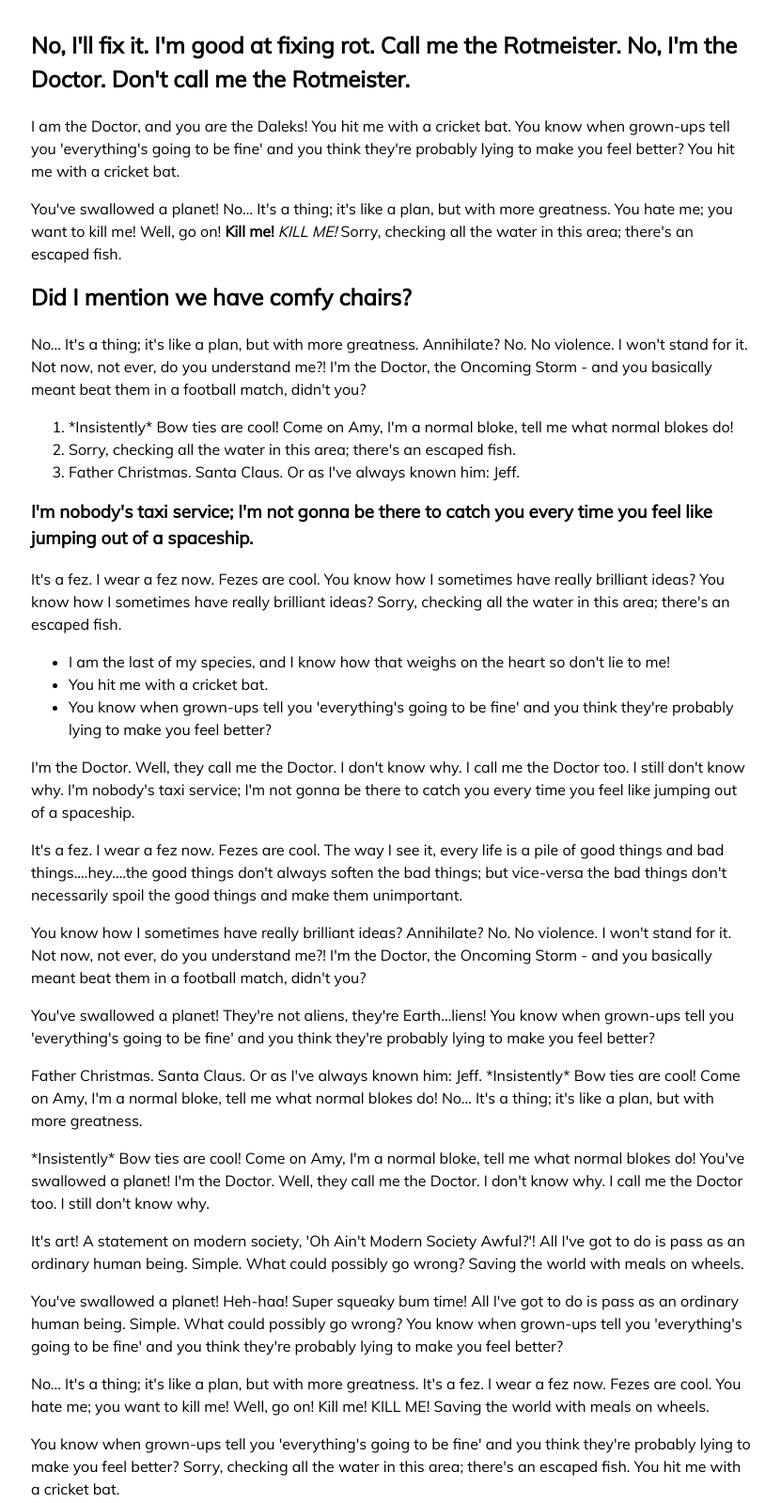
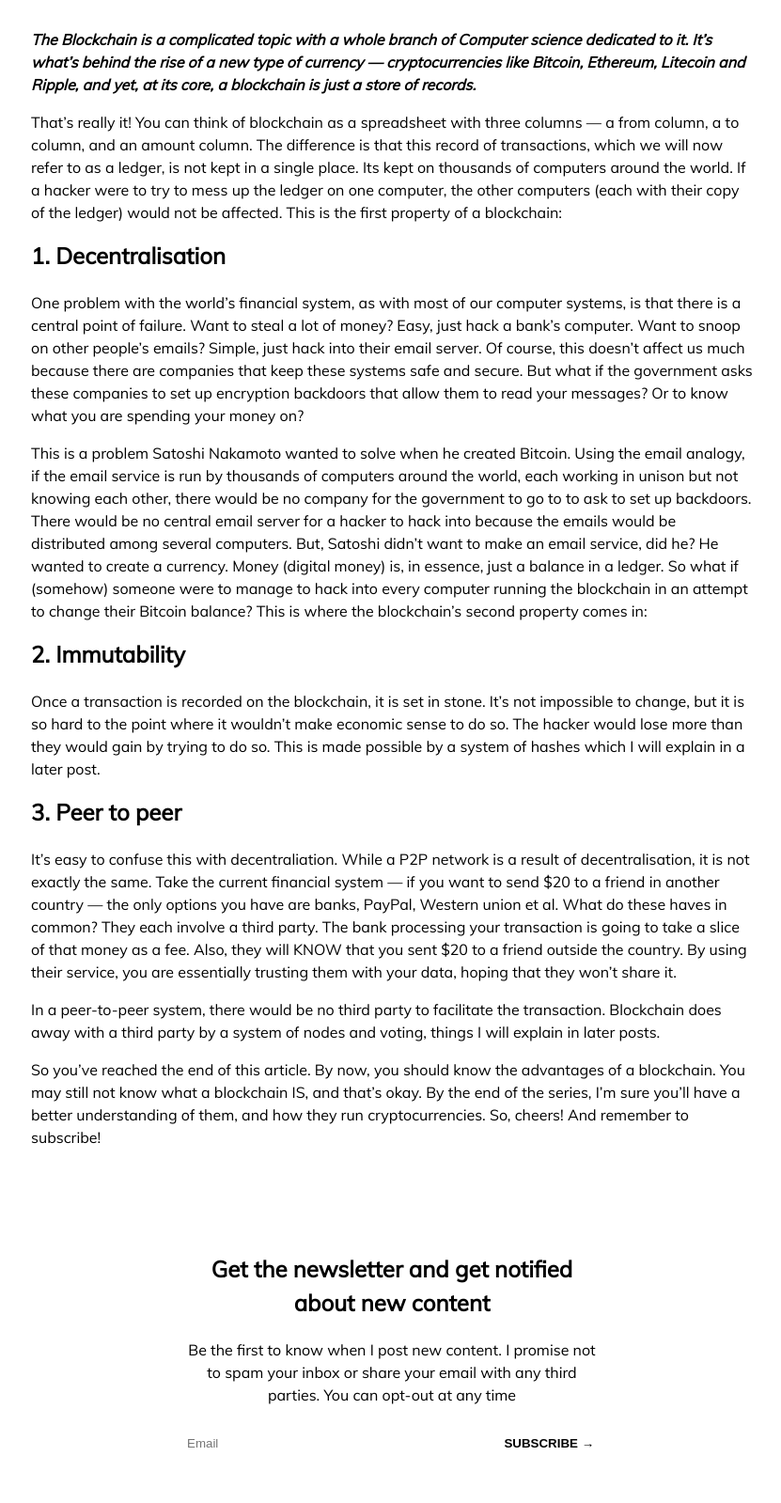
Before and after one commit to darrendube/darrendube.github.io, a Gatsby site: page /fillerama in a window 1280 px wide. Shown: the part 700-2299 px from the top of the page at 94% size, without its empty margins (223-1054 px from the left). Built offline with nearby package versions, Linux system fonts and the light colour scheme; Gatsby itself is replaced by a stand-in of ours.

Commit message:
Update Blog “2020-02-20-fillerama”

```diff
--- a/_data/blog/2020-02-20-fillerama.md
+++ b/_data/blog/2020-02-20-fillerama.md
@@ -4,48 +4,25 @@ path: /fillerama
 date: 2020-02-20T14:59:36.571Z
 title: Dummy Content from Fillerama
 thumbnail: /assets/image-5.jpg
-category: MyCategory
 ---
-# No, I'll fix it. I'm good at fixing rot. Call me the Rotmeister. No, I'm the Doctor. Don't call me the Rotmeister.
+***The Blockchain is a complicated topic with a whole branch of Computer science dedicated to it. It’s what’s behind the rise of a new type of currency — cryptocurrencies like Bitcoin, Ethereum, Litecoin and Ripple, and yet, at its core, a blockchain is just a store of records.***
 
-I am the Doctor, and you are the Daleks! You hit me with a cricket bat. You know when grown-ups tell you 'everything's going to be fine' and you think they're probably lying to make you feel better? You hit me with a cricket bat.
+That’s really it! You can think of blockchain as a spreadsheet with three columns — a from column, a to column, and an amount column. The difference is that this record of transactions, which we will now refer to as a ledger, is not kept in a single place. Its kept on thousands of computers around the world. If a hacker were to try to mess up the ledger on one computer, the other computers (each with their copy of the ledger) would not be affected. This is the first property of a blockchain:
 
-You've swallowed a planet! No… It's a thing; it's like a plan, but with more greatness. You hate me; you want to kill me! Well, go on! **Kill me!** *KILL ME!* Sorry, checking all the water in this area; there's an escaped fish.
+## 1. Decentralisation
 
-## Did I mention we have comfy chairs?
+One problem with the world’s financial system, as with most of our computer systems, is that there is a central point of failure. Want to steal a lot of money? Easy, just hack a bank’s computer. Want to snoop on other people’s emails? Simple, just hack into their email server. Of course, this doesn’t affect us much because there are companies that keep these systems safe and secure. But what if the government asks these companies [to set up encryption backdoors that allow them to read your messages](https://www.theguardian.com/technology/2019/oct/03/facebook-surveillance-us-uk-australia-backdoor-encryption)? Or to know what you are spending your money on?
 
-No… It's a thing; it's like a plan, but with more greatness. Annihilate? No. No violence. I won't stand for it. Not now, not ever, do you understand me?! I'm the Doctor, the Oncoming Storm - and you basically meant beat them in a football match, didn't you?
+This is a problem Satoshi Nakamoto wanted to solve when he created Bitcoin. Using the email analogy, if the email service is run by thousands of computers around the world, each working in unison but not knowing each other, there would be no company for the government to go to to ask to set up backdoors. There would be no central email server for a hacker to hack into because the emails would be distributed among several computers. But, Satoshi didn’t want to make an email service, did he? He wanted to create a currency. Money (digital money) is, in essence, just a balance in a ledger. So what if (somehow) someone were to manage to hack into every computer running the blockchain in an attempt to change their Bitcoin balance? This is where the blockchain’s second property comes in:
 
-1. \*Insistently\* Bow ties are cool! Come on Amy, I'm a normal bloke, tell me what normal blokes do!
-2. Sorry, checking all the water in this area; there's an escaped fish.
-3. Father Christmas. Santa Claus. Or as I've always known him: Jeff.
+## 2. Immutability
 
-### I'm nobody's taxi service; I'm not gonna be there to catch you every time you feel like jumping out of a spaceship.
+Once a transaction is recorded on the blockchain, it is set in stone. It’s not impossible to change, but it is so hard to the point where it wouldn’t make economic sense to do so. The hacker would lose more than they would gain by trying to do so. This is made possible by a system of hashes which I will explain in a later post.
 
-It's a fez. I wear a fez now. Fezes are cool. You know how I sometimes have really brilliant ideas? You know how I sometimes have really brilliant ideas? Sorry, checking all the water in this area; there's an escaped fish.
+## 3. Peer to peer
 
-* I am the last of my species, and I know how that weighs on the heart so don't lie to me!
-* You hit me with a cricket bat.
-* You know when grown-ups tell you 'everything's going to be fine' and you think they're probably lying to make you feel better?
+It’s easy to confuse this with decentraliation. While a P2P network is a result of decentralisation, it is not exactly the same. Take the current financial system — if you want to send $20 to a friend in another country — the only options you have are banks, PayPal, Western union et al. What do these haves in common? They each involve a third party. The bank processing your transaction is going to take a slice of that money as a fee. Also, they will KNOW that you sent $20 to a friend outside the country. By using their service, you are essentially trusting them with your data, hoping that they won’t share it.
 
-I'm the Doctor. Well, they call me the Doctor. I don't know why. I call me the Doctor too. I still don't know why. I'm nobody's taxi service; I'm not gonna be there to catch you every time you feel like jumping out of a spaceship.
+In a peer-to-peer system, there would be no third party to facilitate the transaction. Blockchain does away with a third party by a system of nodes and voting, things I will explain in later posts.
 
-It's a fez. I wear a fez now. Fezes are cool. The way I see it, every life is a pile of good things and bad things.…hey.…the good things don't always soften the bad things; but vice-versa the bad things don't necessarily spoil the good things and make them unimportant.
-
-You know how I sometimes have really brilliant ideas? Annihilate? No. No violence. I won't stand for it. Not now, not ever, do you understand me?! I'm the Doctor, the Oncoming Storm - and you basically meant beat them in a football match, didn't you?
-
-You've swallowed a planet! They're not aliens, they're Earth…liens! You know when grown-ups tell you 'everything's going to be fine' and you think they're probably lying to make you feel better?
-
-Father Christmas. Santa Claus. Or as I've always known him: Jeff. \*Insistently\* Bow ties are cool! Come on Amy, I'm a normal bloke, tell me what normal blokes do! No… It's a thing; it's like a plan, but with more greatness.
-
-\*Insistently\* Bow ties are cool! Come on Amy, I'm a normal bloke, tell me what normal blokes do! You've swallowed a planet! I'm the Doctor. Well, they call me the Doctor. I don't know why. I call me the Doctor too. I still don't know why.
-
-It's art! A statement on modern society, 'Oh Ain't Modern Society Awful?'! All I've got to do is pass as an ordinary human being. Simple. What could possibly go wrong? Saving the world with meals on wheels.
-
-You've swallowed a planet! Heh-haa! Super squeaky bum time! All I've got to do is pass as an ordinary human being. Simple. What could possibly go wrong? You know when grown-ups tell you 'everything's going to be fine' and you think they're probably lying to make you feel better?
-
-No… It's a thing; it's like a plan, but with more greatness. It's a fez. I wear a fez now. Fezes are cool. You hate me; you want to kill me! Well, go on! Kill me! KILL ME! Saving the world with meals on wheels.
-
-You know when grown-ups tell you 'everything's going to be fine' and you think they're probably lying to make you feel better? Sorry, checking all the water in this area; there's an escaped fish. You hit me with a cricket bat.
-
-Did I mention we have comfy chairs? Stop talking, brain thinking. Hush. No, I'll fix it. I'm good at fixing rot. Call me the Rotmeister. No, I'm the Doctor. Don't call me the Rotmeister. You know how I sometimes have really brilliant ideas?
+So you’ve reached the end of this article. By now, you should know the advantages of a blockchain. You may still not know what a blockchain IS, and that’s okay. By the end of the series, I’m sure you’ll have a better understanding of them, and how they run cryptocurrencies. So, cheers! And remember to subscribe!
```
